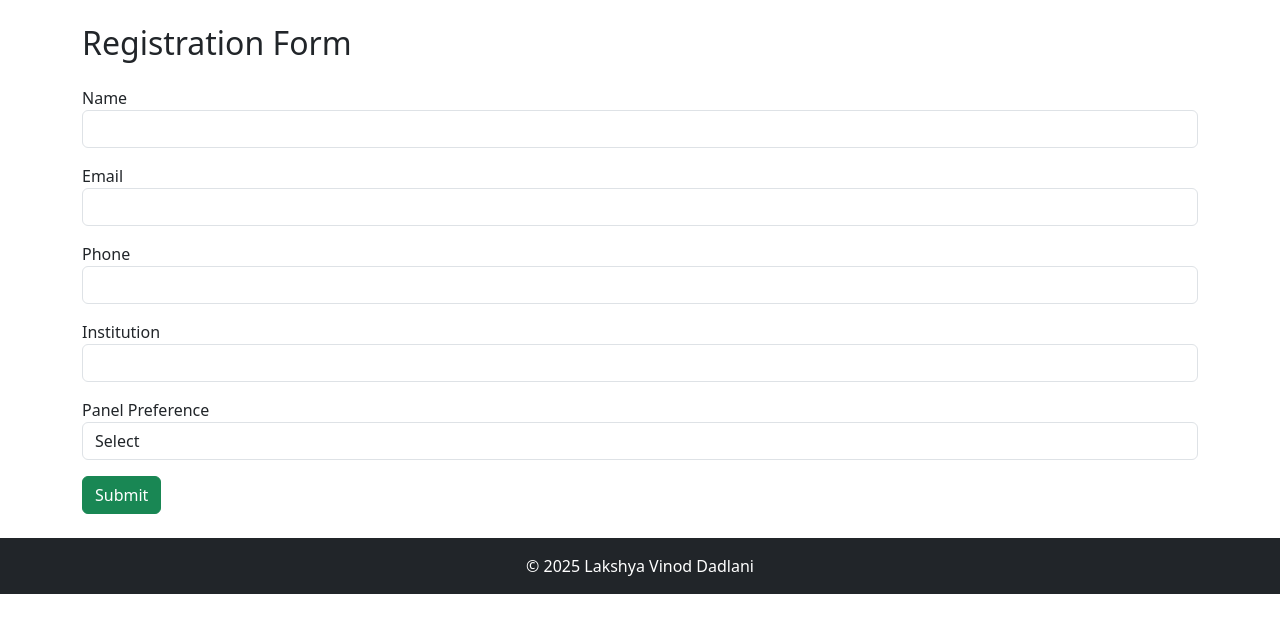
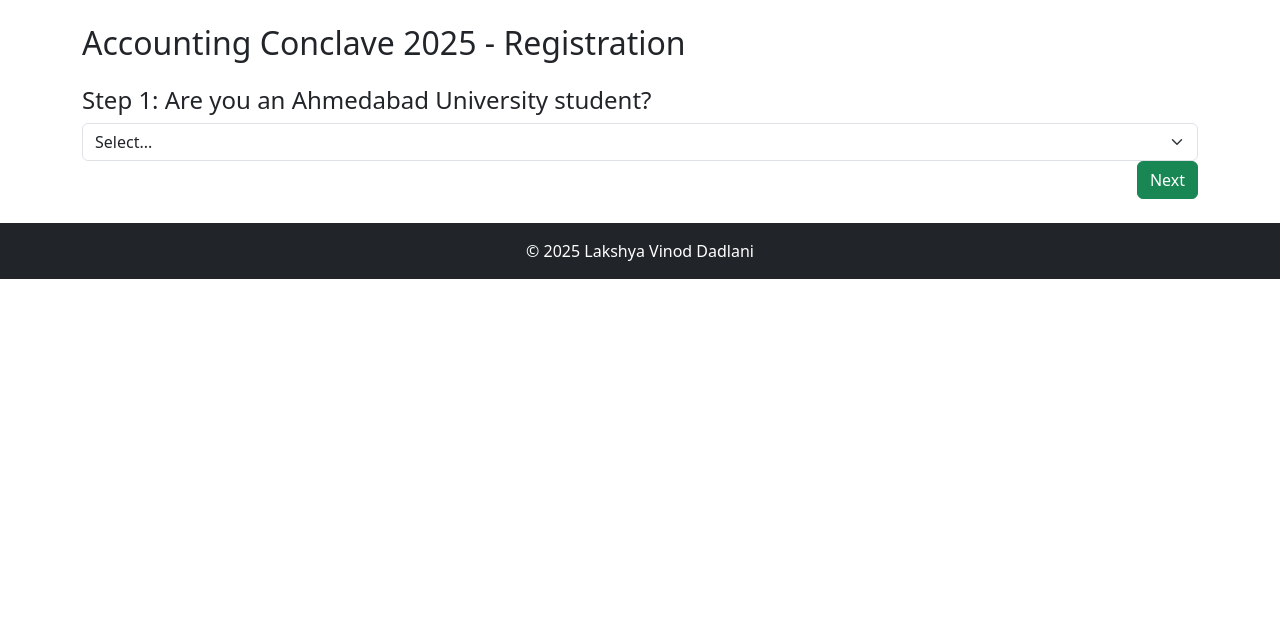
Before and after one commit to Lakshya-Dadlani/accounting-conclave-form, a Flask app: page /register in a window 1280 px wide. Shown: the part 56-689 px from the top of the page. Run offline with Flask 3, Linux system fonts and the light colour scheme.

Commit message:
Added step-by-step registration wizard

```diff
--- a/app.py
+++ b/app.py
@@ -7,20 +7,23 @@
 
 EXCEL_FILE = "registrations.xlsx"
 
-# Create Excel file if not exists
+# Create Excel file if it doesn't exist
 if not os.path.exists(EXCEL_FILE):
     wb = Workbook()
     ws = wb.active
-    ws.append(["Name", "Email", "Phone", "Institution", "Panel Preference"])
+    ws.append([
+        "Student Type", "Ticket Type", "Price",
+        "Name", "Email", "Phone", "Institution",
+        "Panel Preference", "Dietary Preference", "Special Requirements"
+    ])
     wb.save(EXCEL_FILE)
 
-# Resend API setup
+# Resend setup
 resend.api_key = os.getenv("RESEND_API_KEY")
 EMAIL_SENDER = os.getenv("EMAIL_SENDER")
 EMAIL_RECEIVER = os.getenv("EMAIL_RECEIVER")
 
 def send_email(to_email, subject, body_html):
-    """Send email using Resend"""
     try:
         resend.Emails.send({
             "from": EMAIL_SENDER,
@@ -33,70 +36,72 @@
         print(f"Email sending failed: {e}")
         return False
 
-# -------------------- Routes --------------------
-
-@app.route("/")
-def home():
-    return render_template("home.html")
-
 @app.route("/register", methods=["GET", "POST"])
 def register():
     if request.method == "POST":
+        student_type = request.form["student_type"]
+        ticket_type = request.form["ticket_type"]
+        price = request.form["price"]
         name = request.form["name"]
         email = request.form["email"]
         phone = request.form["phone"]
         institution = request.form["institution"]
         panel = request.form["panel"]
+        diet = request.form.get("diet", "")
+        special = request.form.get("special", "")
 
         # Save to Excel
         wb = load_workbook(EXCEL_FILE)
         ws = wb.active
-        ws.append([name, email, phone, institution, panel])
+        ws.append([student_type, ticket_type, price, name, email, phone, institution, panel, diet, special])
         wb.save(EXCEL_FILE)
 
         # Email to participant
         send_email(
             email,
             "Accounting Conclave 2025 - Registration Confirmation",
-            f"<p>Hello {name},</p>"
-            "<p>Thank you for registering for Accounting Conclave 2025.</p>"
-            "<p><b>Date:</b> 30th August 2025<br><b>Venue:</b> Ahmedabad University</p>"
-            "<p>We look forward to seeing you!</p>"
-            "<p>Best Regards,<br>Organizing Team</p>"
+            f"""
+            <p>Hello {name},</p>
+            <p>Thank you for registering for Accounting Conclave 2025.</p>
+            <p><b>Details:</b></p>
+            <ul>
+                <li>Student Type: {student_type}</li>
+                <li>Ticket Type: {ticket_type}</li>
+                <li>Price: ₹{price}</li>
+                <li>Panel Preference: {panel}</li>
+                <li>Dietary Preference: {diet}</li>
+            </ul>
+            <p><b>Date:</b> 30th August 2025<br>
+            <b>Venue:</b> Ahmedabad University</p>
+            <p>We look forward to seeing you!</p>
+            <p>Best Regards,<br>Organizing Team</p>
+            """
         )
 
         # Email to admin
         send_email(
             EMAIL_RECEIVER,
             "New Registration - Accounting Conclave 2025",
-            f"<p><b>New registration received:</b></p>"
-            f"<p>Name: {name}<br>Email: {email}<br>Phone: {phone}<br>"
-            f"Institution: {institution}<br>Panel: {panel}</p>"
+            f"""
+            <p><b>New Registration:</b></p>
+            <ul>
+                <li>Student Type: {student_type}</li>
+                <li>Ticket Type: {ticket_type}</li>
+                <li>Price: ₹{price}</li>
+                <li>Name: {name}</li>
+                <li>Email: {email}</li>
+                <li>Phone: {phone}</li>
+                <li>Institution: {institution}</li>
+                <li>Panel Preference: {panel}</li>
+                <li>Dietary Preference: {diet}</li>
+                <li>Special Requirements: {special}</li>
+            </ul>
+            """
         )
 
         return redirect(url_for("success"))
 
     return render_template("register.html")
-
-@app.route("/pricing")
-def pricing():
-    return render_template("pricing.html")
-
-@app.route("/about")
-def about():
-    return render_template("about.html")
-
-@app.route("/privacy")
-def privacy():
-    return render_template("privacy.html")
-
-@app.route("/terms")
-def terms():
-    return render_template("terms.html")
-
-@app.route("/contact")
-def contact():
-    return render_template("contact.html")
 
 @app.route("/success")
 def success():
--- a/templates/register.html
+++ b/templates/register.html
@@ -1,32 +1,144 @@
 {% extends "base.html" %}
 {% block content %}
-<h2>Registration Form</h2>
-<form method="POST" class="mt-4">
-    <div class="mb-3">
-        <label>Name</label>
-        <input type="text" name="name" class="form-control" required>
+<h2 class="mb-4">Accounting Conclave 2025 - Registration</h2>
+
+<form method="POST" id="regForm">
+
+  <!-- Step 1: Student Type -->
+  <div class="step">
+    <h4>Step 1: Are you an Ahmedabad University student?</h4>
+    <select name="student_type" id="student_type" class="form-select" required onchange="updatePricing()">
+      <option value="">Select...</option>
+      <option value="Ahmedabad University Student">Yes</option>
+      <option value="Non-Ahmedabad University Student">No</option>
+    </select>
+  </div>
+
+  <!-- Step 2: Ticket Type -->
+  <div class="step">
+    <h4>Step 2: Select your ticket type</h4>
+    <select name="ticket_type" id="ticket_type" class="form-select" required onchange="updatePriceValue()">
+      <option value="">Select...</option>
+      <option value="Full Day (All 4 Panels)">Full Day (All 4 Panels)</option>
+      <option value="Half Day Morning (Forensic & Beyond CA)">Half Day Morning (Forensic & Beyond CA)</option>
+      <option value="Half Day Afternoon (IFRS & Outsourcing)">Half Day Afternoon (IFRS & Outsourcing)</option>
+    </select>
+    <p class="mt-2"><b>Price: ₹<span id="price_display">0</span></b></p>
+    <input type="hidden" name="price" id="price">
+  </div>
+
+  <!-- Step 3: Personal Details -->
+  <div class="step">
+    <h4>Step 3: Personal Details</h4>
+    <input type="text" name="name" class="form-control mb-2" placeholder="Full Name" required>
+    <input type="email" name="email" class="form-control mb-2" placeholder="Email" required>
+    <input type="tel" name="phone" class="form-control mb-2" placeholder="Phone Number" required>
+    <input type="text" name="institution" class="form-control mb-2" placeholder="Institution / Organisation" required>
+  </div>
+
+  <!-- Step 4: Preferences -->
+  <div class="step">
+    <h4>Step 4: Preferences</h4>
+    <select name="panel" class="form-select mb-2" required>
+      <option value="">Select Panel Preference</option>
+      <option value="Forensic & Beyond CA">Forensic & Beyond CA</option>
+      <option value="IFRS & Outsourcing">IFRS & Outsourcing</option>
+      <option value="All 4 Panels">All 4 Panels</option>
+    </select>
+    <select name="diet" class="form-select mb-2">
+      <option value="">Dietary Preference</option>
+      <option>Vegetarian</option>
+      <option>Jain</option>
+      <option>Vegan</option>
+      <option>Other</option>
+    </select>
+    <textarea name="special" class="form-control" rows="3" placeholder="Special Requirements (Accessibility, etc.)"></textarea>
+  </div>
+
+  <!-- Terms -->
+  <div class="step">
+    <div class="form-check mb-3">
+      <input type="checkbox" name="terms" class="form-check-input" required>
+      <label class="form-check-label">
+        I agree to the <a href="/terms">Terms & Conditions</a> and <a href="/privacy">Privacy Policy</a>.
+      </label>
     </div>
-    <div class="mb-3">
-        <label>Email</label>
-        <input type="email" name="email" class="form-control" required>
+  </div>
+
+  <!-- Navigation Buttons -->
+  <div style="overflow:auto;">
+    <div style="float:right;">
+      <button type="button" id="prevBtn" onclick="nextPrev(-1)" class="btn btn-secondary">Previous</button>
+      <button type="button" id="nextBtn" onclick="nextPrev(1)" class="btn btn-success">Next</button>
     </div>
-    <div class="mb-3">
-        <label>Phone</label>
-        <input type="text" name="phone" class="form-control" required>
-    </div>
-    <div class="mb-3">
-        <label>Institution</label>
-        <input type="text" name="institution" class="form-control" required>
-    </div>
-    <div class="mb-3">
-        <label>Panel Preference</label>
-        <select name="panel" class="form-control" required>
-            <option value="">Select</option>
-            <option>Forensic Accounting & Beyond CA</option>
-            <option>IFRS and Outsourcing</option>
-            <option>All 4 Panels</option>
-        </select>
-    </div>
-    <button type="submit" class="btn btn-success">Submit</button>
+  </div>
+
 </form>
+
+<style>
+.step {display:none;}
+</style>
+
+<script>
+let currentTab = 0;
+showTab(currentTab);
+
+function showTab(n) {
+  let x = document.getElementsByClassName("step");
+  x[n].style.display = "block";
+  document.getElementById("prevBtn").style.display = n == 0 ? "none" : "inline";
+  document.getElementById("nextBtn").innerHTML = (n == (x.length - 1)) ? "Submit" : "Next";
+}
+
+function nextPrev(n) {
+  let x = document.getElementsByClassName("step");
+  if (n == 1 && !validateForm()) return false;
+  x[currentTab].style.display = "none";
+  currentTab = currentTab + n;
+  if (currentTab >= x.length) {
+    document.getElementById("regForm").submit();
+    return false;
+  }
+  showTab(currentTab);
+}
+
+function validateForm() {
+  let x = document.getElementsByClassName("step");
+  let y = x[currentTab].getElementsByTagName("input");
+  let z = x[currentTab].getElementsByTagName("select");
+  for (let i = 0; i < y.length; i++) {
+    if (y[i].hasAttribute("required") && y[i].value == "") {
+      y[i].classList.add("is-invalid");
+      return false;
+    }
+  }
+  for (let i = 0; i < z.length; i++) {
+    if (z[i].hasAttribute("required") && z[i].value == "") {
+      z[i].classList.add("is-invalid");
+      return false;
+    }
+  }
+  return true;
+}
+
+function updatePricing() {
+  document.getElementById("ticket_type").value = "";
+  document.getElementById("price_display").innerText = "0";
+  document.getElementById("price").value = "";
+}
+
+function updatePriceValue() {
+  let studentType = document.getElementById("student_type").value;
+  let ticketType = document.getElementById("ticket_type").value;
+  let price = 0;
+  if (ticketType.includes("Full Day")) {
+    price = (studentType === "Ahmedabad University Student") ? 400 : 500;
+  } else {
+    price = 300;
+  }
+  document.getElementById("price_display").innerText = price;
+  document.getElementById("price").value = price;
+}
+</script>
+
 {% endblock %}
```
